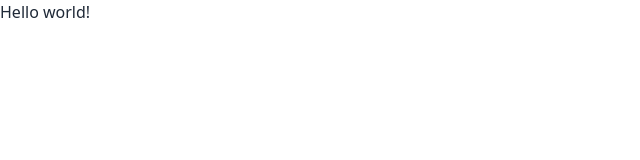
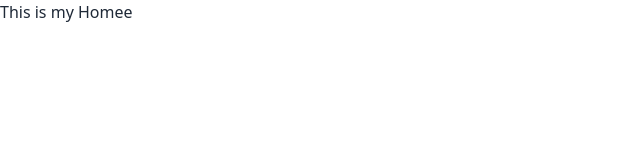
Before and after one commit to khaledsaifulla010/CuisineCanvas-Client-Side, a React (Vite) app: page / in a window 1280 px wide. Shown: the top 160 px of the page, without its empty margins (0-640 px from the left). Built offline with nearby package versions, Linux system fonts and the light colour scheme.

Commit message:
added home page

```diff
--- a/src/App.jsx
+++ b/src/App.jsx
@@ -1,16 +1,6 @@
-import { useState } from 'react'
-import reactLogo from './assets/react.svg'
-import viteLogo from '/vite.svg'
-import './App.css'
-
+import "./App.css";
 function App() {
-  const [count, setCount] = useState(0)
-
-  return (
-    <>
-      <h1>CuisineCanvas</h1>
-    </>
-  )
+  return <></>;
 }
 
-export default App
+export default App;
--- /dev/null
+++ b/src/Pages/HomePage/Home/Home.jsx
@@ -0,0 +1,11 @@
+import React from 'react';
+
+const Home = () => {
+    return (
+        <div>
+            <h1>This is my Homee</h1>
+        </div>
+    );
+};
+
+export default Home;
--- /dev/null
+++ b/src/layout/MainLayout.jsx
@@ -0,0 +1,12 @@
+
+import { Outlet } from "react-router-dom";
+
+const MainLayout = () => {
+  return (
+    <div>
+      <Outlet></Outlet>
+    </div>
+  );
+};
+
+export default MainLayout;
```
Also changed, not shown: src/router/router.jsx (+9 -1 lines).
